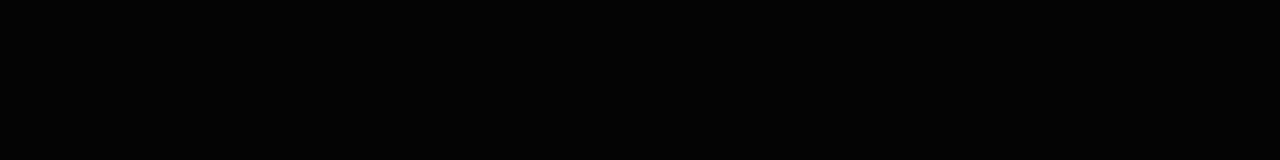
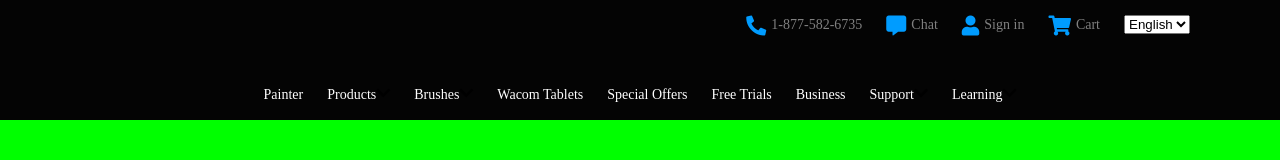
Before and after one commit to BottoniMarco/sass-painter, a plain HTML site: page index.html in a window 1280 px wide. Drawn offline with Linux system fonts and the light colour scheme.

Commit message:
painter header 1.0

```diff
--- a/index.html
+++ b/index.html
@@ -4,10 +4,56 @@
   <meta charset="UTF-8">
   <meta name="viewport" content="width=device-width, initial-scale=1.0">
   <meta http-equiv="X-UA-Compatible" content="ie=edge">
+  <link rel="stylesheet" href="https://cdnjs.cloudflare.com/ajax/libs/font-awesome/5.15.1/css/all.min.css" integrity="sha512-+4zCK9k+qNFUR5X+cKL9EIR+ZOhtIloNl9GIKS57V1MyNsYpYcUrUeQc9vNfzsWfV28IaLL3i96P9sdNyeRssA==" crossorigin="anonymous" />
   <link rel="stylesheet" href="css/app.css">
   <title>Document</title>
 </head>
 <body>
+  <!-- <header> -->
+  <header>
+    <div class="header-top">
+      <ul>
+        <li><a href="#"><i class="fas fa-phone-alt"></i>1-877-582-6735</a></li>
+        <li><a href="#"><i class="fas fa-comment-alt"></i>Chat</a></li>
+        <li><a href="#"><i class="fas fa-user"></i>Sign in</a></li>
+        <li><a href="#"><i class="fas fa-shopping-cart"></i>Cart</a></li>
+        <li>
+          <select class="" name="language">
+            <option value="en">English</option>
+            <option value="it">Italian</option>
+          </select>
+        </li>
+      </ul>
+    </div>
+
+    <div class="header-bottom">
+      <ul>
+        <li><a href="#">Painter</a></li>
+        <li><a href="#">Products</a><i class="fas fa-chevron-down"></i></li>
+        <li><a href="#">Brushes</a><i class="fas fa-chevron-down"></i></li>
+        <li><a href="#">Wacom Tablets</a></li>
+        <li><a href="#">Special Offers</a></li>
+        <li><a href="#">Free Trials</a></li>
+        <li><a href="#">Business</a></li>
+        <li><a href="#">Support</a><i class="fas fa-chevron-down"></i></li>
+        <li><a href="#">Learning</a><i class="fas fa-chevron-down"></i></li>
+      </ul>
+    </div>
+
+  </header>
+  <!-- </header> -->
+
+  <!-- main -->
+  <main>
+
+  </main>
+  <!--/ main -->
+
+  <!-- footer -->
+  <footer>
+
+  </footer>
+  <!-- /footer -->
 
 </body>
 </html>
--- a/src/app.scss
+++ b/src/app.scss
@@ -4,10 +4,3 @@
 @import "partials/_header";
 @import "partials/_footer";
 @import "partials/_main";
-
-
-$backgroundHeader : #040404;
-
-body {
-  background: $backgroundHeader;
-}
--- a/src/partials/_common.scss
+++ b/src/partials/_common.scss
@@ -3,9 +3,3 @@
   margin: 0;
   padding: 0;
 }
-
-.clearfix {
-  &::after {
-    @include clearfix;
-  }
-}
--- a/src/partials/_header.scss
+++ b/src/partials/_header.scss
@@ -0,0 +1,70 @@
+header {
+  height: $headerHeight;
+  background-color: $backgroundHeader
+}
+
+.header-top {
+  background-color: $backgroundHeader;
+  height: $headerTopHeight;
+  ul {
+    float: right;
+    list-style: none;
+    height: 100%;
+    padding-right: 80px;
+    li {
+      display: inline-block;
+      padding: 15px 10px;
+      height: 100%;
+
+
+      a {
+        text-decoration: none;
+        color: grey;
+        font-size: 14px;
+        &:hover {
+          color: white;
+          text-decoration: underline;
+        }
+        i {
+          color: $iconColor;
+          font-size: 20px;
+          margin-right: 5px;
+          vertical-align: middle;
+        }
+      }
+    }
+  }
+}
+
+.header-bottom {
+  background-color: $backgroundHeader;
+  height: calc($headerHeight - $headerTopHeight) ;
+  ul {
+    list-style: none;
+    height: 100%;
+    text-align: center;
+    li {
+      display: inline-block;
+      padding: 15px 10px;
+      height: 100%;
+
+      a {
+        text-decoration: none;
+        color: white;
+        font-size: 14px;
+        &:hover {
+          background: white;
+          color: black;
+        }
+        i {
+          color: grey;
+          font-size: 20px;
+          margin-right: 5px;
+          vertical-align: middle;
+        }
+
+      }
+    }
+  }
+
+}
--- a/src/partials/_main.scss
+++ b/src/partials/_main.scss
@@ -0,0 +1,3 @@
+body{
+  background: $backgroundTest;
+}
--- a/src/partials/_variables.scss
+++ b/src/partials/_variables.scss
@@ -0,0 +1,5 @@
+$backgroundHeader : #040404;
+$headerTopHeight: 70px;
+$headerHeight: 120px;
+$backgroundTest : lime;
+$iconColor: #009CFF;
```
Also changed, not shown: css/app.css.
